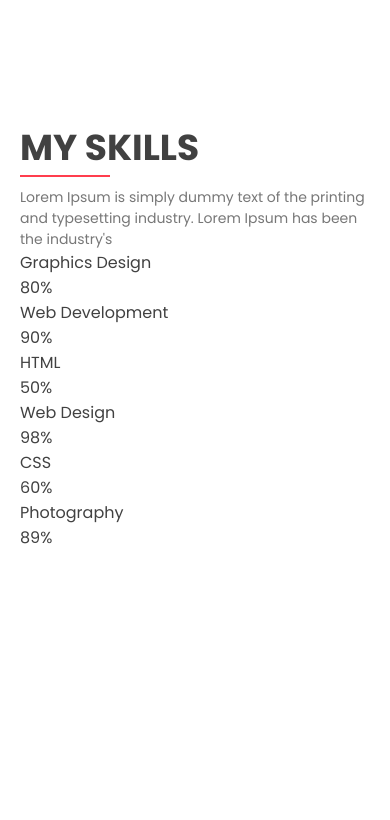
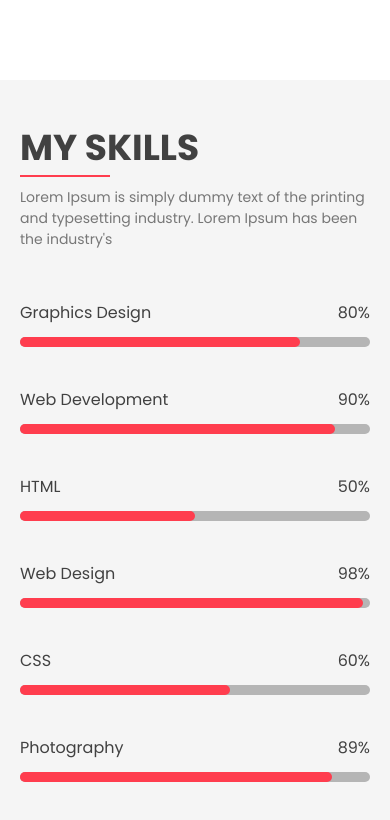
Before and after one commit to TihomirDenev/Portfolio, a plain HTML site: page index.html in a window 390 px wide. Shown: the part 2951-3771 px from the top of the page. Before the commit the page ends 3541 px from the top, so only its background shows below. Drawn offline with Linux system fonts and the light colour scheme.

Commit message:
Add styles for skills section with progress bars and responsive layout

```diff
--- a/style.css
+++ b/style.css
@@ -2,6 +2,7 @@
 @import './styles/header.css';
 @import './styles/introduction.css';
 @import './styles/portfolio.css';
+@import './styles/skills.css';
 
 html,
 body,
--- /dev/null
+++ b/styles/skills.css
@@ -0,0 +1,50 @@
+.skills-content {
+  width: 100%;
+  background-color: var(--background-color-skills);
+}
+
+.skills-display {
+  display: flex;
+  flex-wrap: wrap;
+  justify-content: space-between;
+  width: 100%;
+  margin-bottom: 4rem;
+  padding-top: 5rem;
+  row-gap: 4rem;
+  column-gap: 3rem;
+}
+
+.skills-display article {
+  width: calc(50% - 1.5rem);
+}
+
+.skill-title {
+  display: flex;
+  justify-content: space-between;
+  padding-bottom: 1.2rem;
+}
+
+.skill-bar,
+.skill-progress {
+  height: 1rem;
+  border-radius: 32px;
+}
+
+.skill-bar {
+  width: 100%;
+  background-color: var(--background-skill-bar);
+}
+
+.skill-progress {
+  background-color: var(--color-primary-default);
+}
+
+@media screen and (max-width: 1024px) {
+  .skills-display {
+    margin-bottom: 0;
+  }
+
+  .skills-display article {
+    width: 100%;
+  }
+}
```
